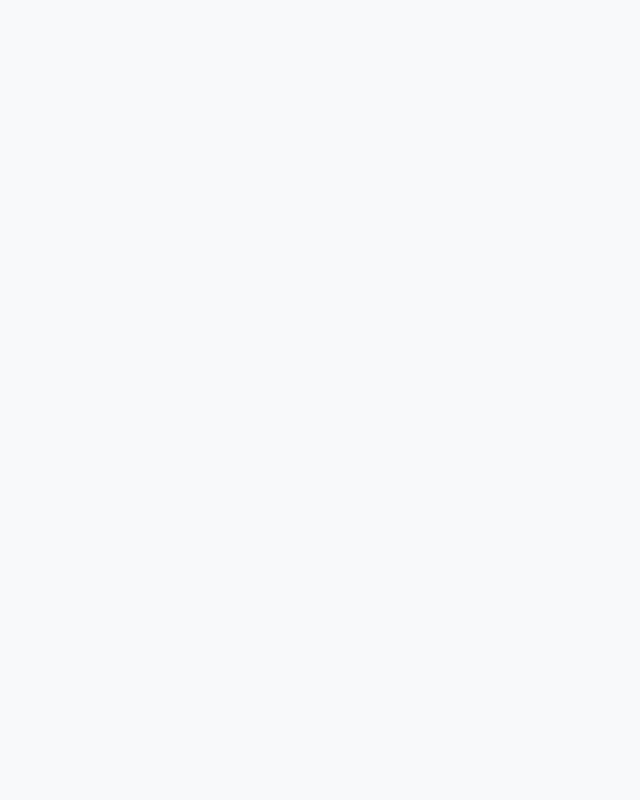
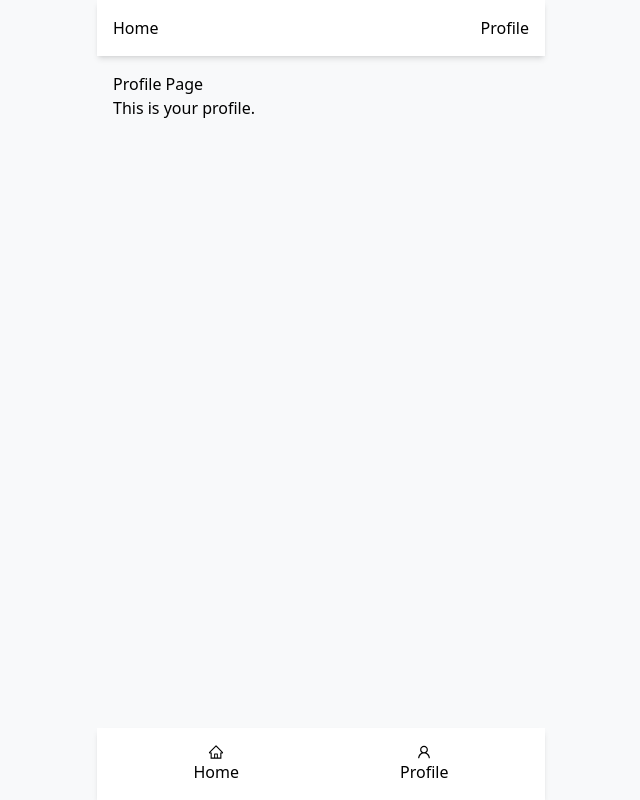
Before and after one commit to deepakVyas806/Bank-NFT, a React (Vite) app in the folder client/: page /profile in a window 1280 px wide. Before the commit this address had no page. Shown: the whole page, without its empty margins (319-959 px from the left). Built offline with nearby package versions, Linux system fonts and the light colour scheme.

Commit message:
login api binding

```diff
--- a/client/package.json
+++ b/client/package.json
@@ -12,6 +12,7 @@
   "dependencies": {
     "axios": "^1.7.7",
     "formik": "^2.4.6",
+    "js-cookie": "^3.0.5",
     "react": "^18.3.1",
     "react-dom": "^18.3.1",
     "react-icons": "^5.3.0",
@@ -23,6 +24,7 @@
   },
   "devDependencies": {
     "@eslint/js": "^9.11.1",
+    "@types/js-cookie": "^3.0.6",
     "@types/react": "^18.3.10",
     "@types/react-dom": "^18.3.0",
     "@vitejs/plugin-react-swc": "^3.5.0",
--- a/client/src/App.tsx
+++ b/client/src/App.tsx
@@ -1,20 +1,39 @@
 import "./App.css";
 import { BrowserRouter, Routes, Route } from "react-router-dom";
 import SignUpForm from "./Pages/SignUpForm";
+import { ToastContainerWrapper } from "./ToastServices/ToastContainer";
+import MainLayout from "./Layouts/MainLayout/MainLayout";
 import LogInForm from "./Pages/LoginInForm";
-import { ToastContainerWrapper } from "./ToastServices/ToastContainer";
+import Profile from "./Pages/Profile/Profile";
 
 const App: React.FC = () => {
   return (
     <BrowserRouter>
       <div className="flex justify-center items-center min-h-screen bg-light">
         <div className="w-full max-w-md">
-          {" "}
-          {/* Full width on mobile and tablet, 33% on desktop */}
           <Routes>
-            <Route path="/" element={<SignUpForm />} />
-            <Route path="/login" element={<LogInForm />} />
-            {/* Add other routes as needed */}
+            {/* Independent routes for SignUp and Login */}
+            <Route path="/" element={<LogInForm />} />
+            <Route path="/signup" element={<SignUpForm />} />
+
+            {/* Routes using the MainLayout */}
+            {/* <Route
+            path="/"
+            element={
+              <MainLayout>
+                <Home />
+              </MainLayout>
+            }
+          /> */}
+            <Route
+              path="/profile"
+              element={
+                <MainLayout>
+                  <Profile />
+                </MainLayout>
+              }
+            />
+            {/* Add more routes as needed */}
           </Routes>
         </div>
       </div>
--- /dev/null
+++ b/client/src/Components/Navbar/Navbar.tsx
@@ -0,0 +1,16 @@
+import React from 'react';
+import { Link } from 'react-router-dom';
+
+const Navbar: React.FC = () => {
+  return (
+    <nav className="bg-white shadow-md p-4">
+      <ul className="flex justify-between">
+        <li><Link to="/">Home</Link></li>
+        <li><Link to="/profile">Profile</Link></li>
+        {/* Add more links as needed */}
+      </ul>
+    </nav>
+  );
+};
+
+export default Navbar;
--- /dev/null
+++ b/client/src/Components/TabsFooter/TabsFooter.tsx
@@ -0,0 +1,23 @@
+import React from 'react';
+import { Link } from 'react-router-dom';
+import { AiOutlineHome, AiOutlineUser } from 'react-icons/ai';
+
+const TabsFooter: React.FC = () => {
+  return (
+    <footer className="fixed bottom-0 w-full bg-white shadow-md p-4 max-w-md">
+      <div className="flex justify-around">
+        <Link to="/" className="flex flex-col items-center">
+          <AiOutlineHome />
+          <span>Home</span>
+        </Link>
+        <Link to="/profile" className="flex flex-col items-center">
+          <AiOutlineUser />
+          <span>Profile</span>
+        </Link>
+        {/* Add more tabs as needed */}
+      </div>
+    </footer>
+  );
+};
+
+export default TabsFooter;
--- /dev/null
+++ b/client/src/Layouts/MainLayout/MainLayout.tsx
@@ -0,0 +1,19 @@
+import React from "react";
+import Navbar from "../../Components/Navbar/Navbar";
+import TabsFooter from "../../Components/TabsFooter/TabsFooter";
+
+interface MainLayoutProps {
+  children: React.ReactNode;
+}
+
+const MainLayout: React.FC<MainLayoutProps> = ({ children }) => {
+  return (
+    <div className="flex flex-col min-h-screen">
+      <Navbar />
+      <main className="flex-1">{children}</main>
+      <TabsFooter />
+    </div>
+  );
+};
+
+export default MainLayout;
--- a/client/src/Pages/LoginInForm/index.tsx
+++ b/client/src/Pages/LoginInForm/index.tsx
@@ -3,7 +3,12 @@ import * as Yup from "yup";
 import "./style.css";
 import AuthInput from "../../Components/Input/AuthInput";
 import { AiOutlineLock, AiOutlineRight, AiOutlineUser } from "react-icons/ai";
-import { Link } from "react-router-dom";
+import { Link, useNavigate } from "react-router-dom";
+import { useState } from "react";
+import { axiosPublic } from "../../ApiServices/Axios";
+import { showToast } from "../../ToastServices/ToastServices";
+import Loader from "../../Components/Loader/Loader";
+// import Cookies from 'js-cookie'
 
 // Yup validation schema
 const validationSchema = Yup.object({
@@ -20,6 +25,30 @@ const validationSchema = Yup.object({
 });
 
 export default function LogInForm() {
+  const [isLoading, setIsLoading] = useState(false);
+  const navigate = useNavigate();
+  const SignInAsync = async (values: any, resetForm: any) => {
+    // console.log(values);
+    setIsLoading(true);
+    try {
+      const response = await axiosPublic.post("api/v1/login", {
+        email: values.email,
+        login_pass: values.password,
+      });
+      console.log(response.data);
+      // Cookies.set('ACCESS_TOKEN',response?.data?.accessToken)
+      // Cookies.set('REFRESH_TOKEN',response?.data?.accessToken)
+      resetForm();
+      navigate("/profile");
+      setIsLoading(false);
+      showToast("Login successfull", "success", 1000);
+    } catch (error: any) {
+      console.log(error);
+      setIsLoading(false);
+      showToast(error?.response?.data?.message, "error", 1000);
+      console.error("Error fetching public data", error);
+    }
+  };
   return (
     <section className="bg-white flex justify-center items-center min-h-screen">
       <div className="container mx-auto p-4">
@@ -40,7 +69,8 @@ export default function LogInForm() {
                 validationSchema={validationSchema}
                 onSubmit={(values, { setSubmitting, resetForm }) => {
                   console.log(values);
-                  resetForm();
+                  SignInAsync(values, resetForm);
+                  // resetForm();
                   setSubmitting(false);
                 }}
               >
@@ -88,7 +118,16 @@ export default function LogInForm() {
                           type="submit"
                           disabled={isSubmitting}
                         >
-                          Sign in
+                          {isLoading ? (
+                            <Loader
+                              loading={isLoading}
+                              type={"beat"}
+                              size={80}
+                              color="#ffffff"
+                            />
+                          ) : (
+                            "Sign in"
+                          )}
                         </button>
                       </div>
                       <div className="flex justify-between">
@@ -96,7 +135,7 @@ export default function LogInForm() {
                           RETRIEVE PASSWORD
                         </div>
                         <Link
-                          to={"/"}
+                          to={"/signUp"}
                           className="text-gray-400 mt-2 text-sm font-medium flex items-center"
                         >
                           REGISTER <AiOutlineRight />{" "}
--- /dev/null
+++ b/client/src/Pages/Profile/Profile.tsx
@@ -0,0 +1,12 @@
+import React from 'react';
+
+const Profile: React.FC = () => {
+  return (
+    <div className="p-4">
+      <h1>Profile Page</h1>
+      <p>This is your profile.</p>
+    </div>
+  );
+};
+
+export default Profile;
--- a/client/src/Pages/SignUpForm/index.tsx
+++ b/client/src/Pages/SignUpForm/index.tsx
@@ -238,7 +238,7 @@ export default function SignUpForm() {
                           )}
                         </button>
                         <button
-                          onClick={() => navigate("/login")}
+                          onClick={() => navigate("/")}
                           className="w-full mt-4 bg-green-500 text-white text-sm font-semibold py-1.5 rounded-full shadow-md hover:bg-green-600 transition duration-200"
                           type="button"
                         >
```
Also changed, not shown: client/src/ApiServices/Apis/Authentication/SignUp.tsx (deleted), client/src/ApiServices/Apis/Authentication/SignUpApi.tsx (added), 1 other file (tests, documents, lock files or other folders).
